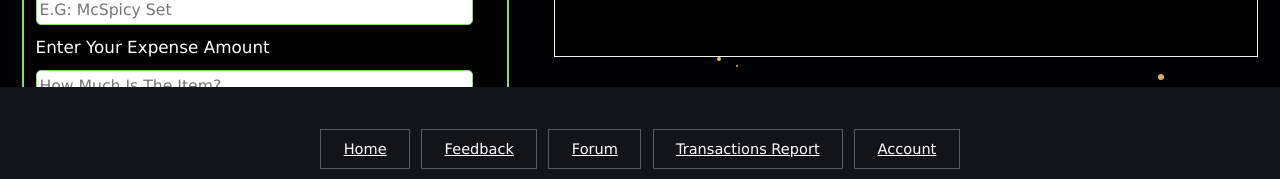
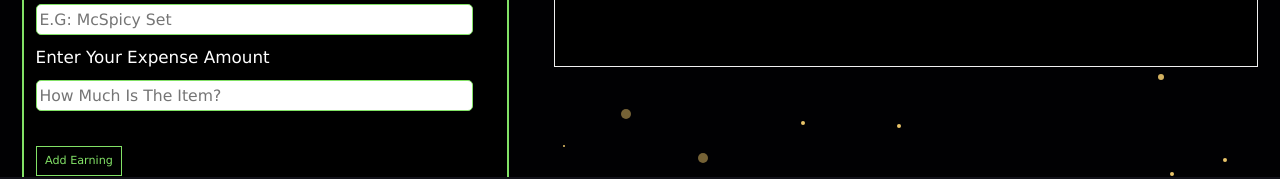
Before and after one commit to IAmSmolBoy/Money-Matters, an Angular app: page /report in a window 1280 px wide. Shown: the part 526-705 px from the top of the page. Built offline with nearby package versions, Linux system fonts and the light colour scheme.

Commit message:
Fixed Minor UI Bugs
fixed footer placement on Transaction Report page
fixed input box text color from white to black
fixed misalignment on forum-page for "Description"

```diff
--- a/src/app/pages/forum-page/forum-page.component.css
+++ b/src/app/pages/forum-page/forum-page.component.css
@@ -37,7 +37,7 @@
   color: white;
   display: flex;
   /* background-color: var(--primary-color); */
-  padding: 10px;
+
   margin-top: 5px;
 }
 
--- a/src/app/pages/report/report.component.css
+++ b/src/app/pages/report/report.component.css
@@ -15,7 +15,8 @@ body {
 
   .container-page{
     position: relative;
-    margin-top: 80px;
+    margin-top: 90px;
+    margin-bottom: 80px;
     display: flex;
     width: 100vw;
     height: calc(100vh - 267px)
@@ -105,6 +106,7 @@ body {
   border-radius: 5px;
   border-width: 1px;
   border-style: solid;
+  color: black;
 }
 
 .containers .inputs:focus {
--- a/src/app/sharedpages/footer/footer.component.css
+++ b/src/app/sharedpages/footer/footer.component.css
@@ -5,6 +5,7 @@
   text-align: center;
   position: relative;
   padding: 20px 10px;
+  margin-top: auto;
 
 }
 
```
